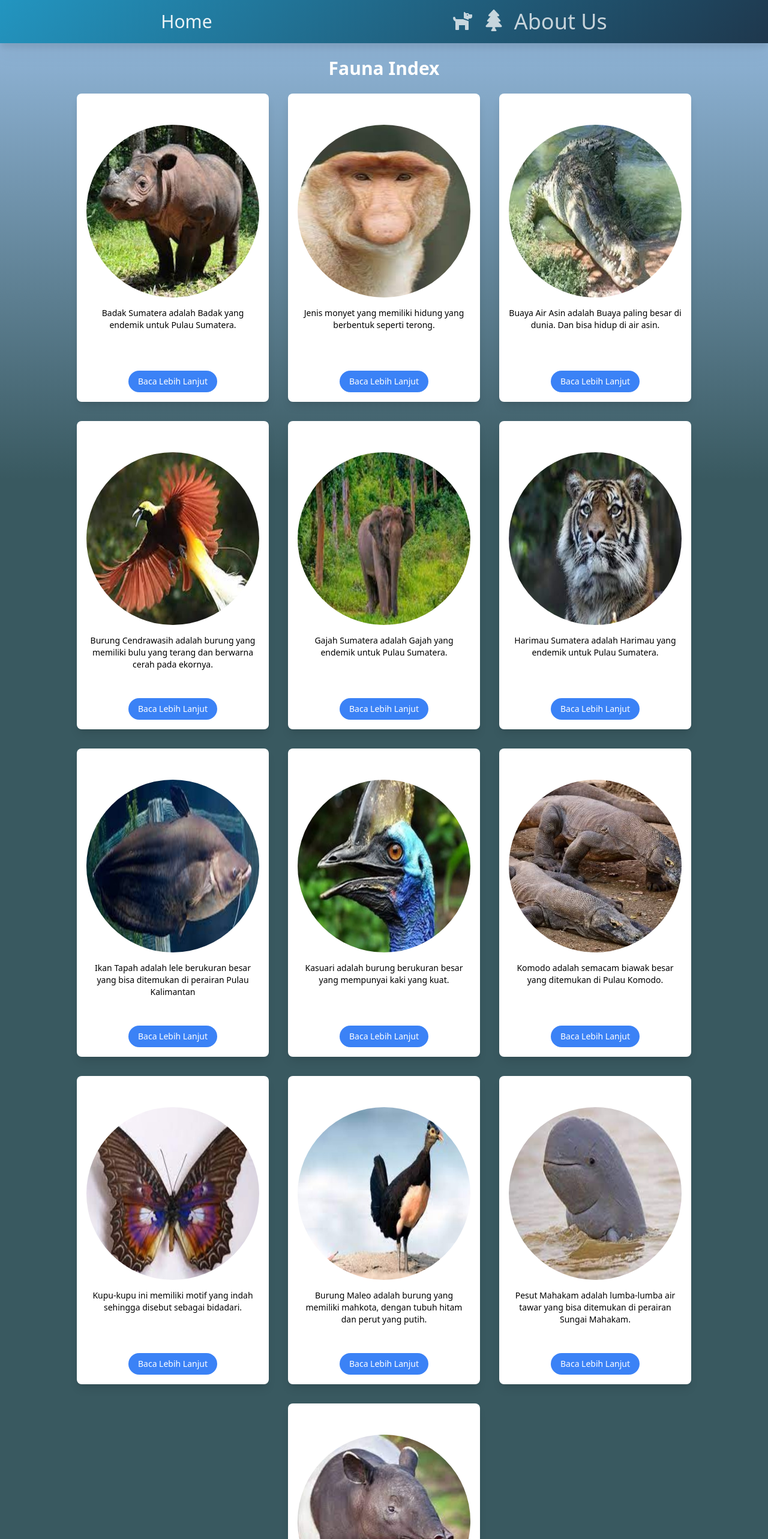
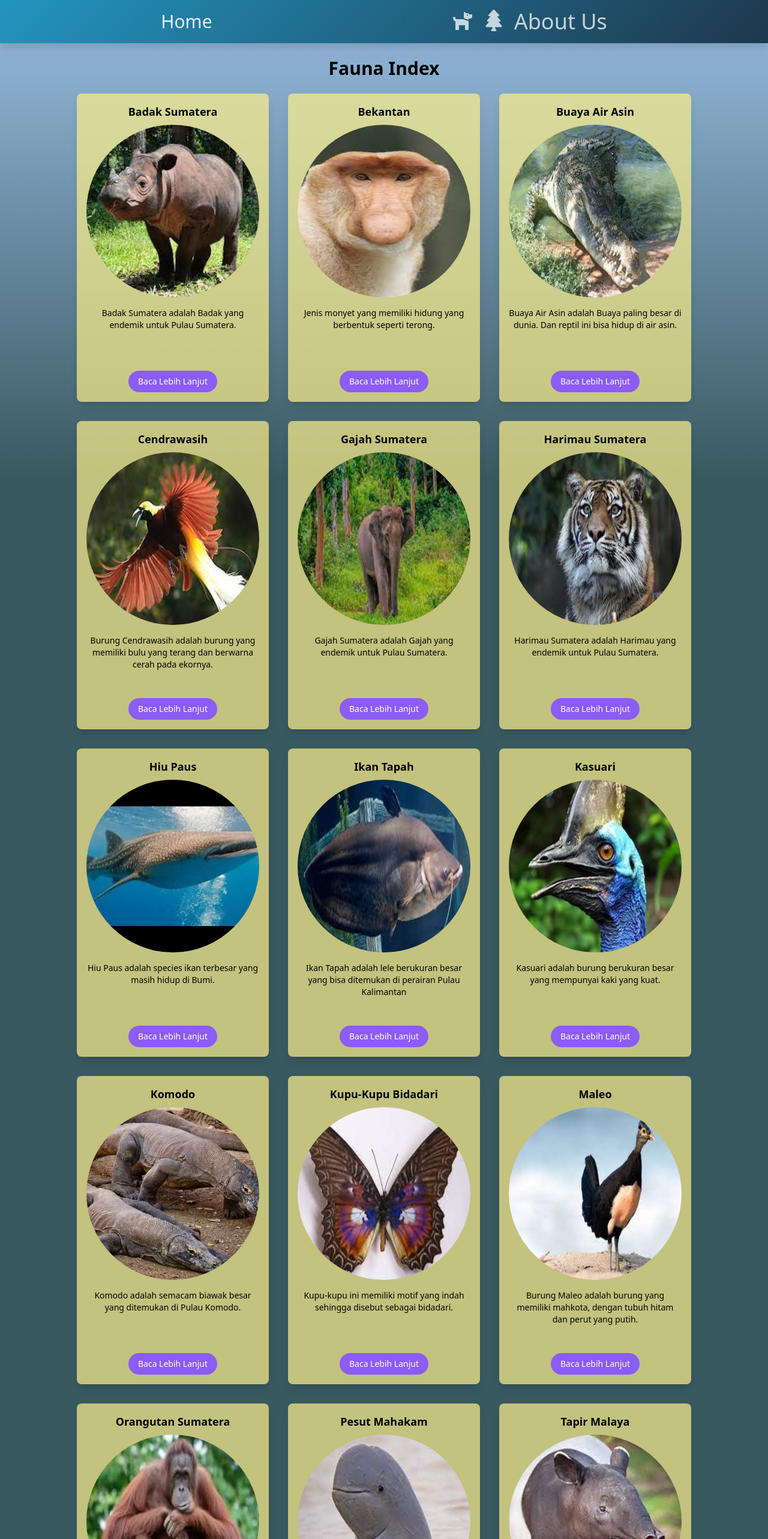
Before and after one commit to ChocolateMaltk/Codex-Nusantara, a Next.js app in the folder ffid-app/: page /faunaindex in a window 1280 px wide. Shown: the top 2566 px of the page at 60% size. Built offline with nearby package versions, Linux system fonts and the light colour scheme.

Commit message:
15 Fauna Indonesia.

```diff
--- a/ffid-app/app/faunaindex/data.json
+++ b/ffid-app/app/faunaindex/data.json
@@ -50,7 +50,7 @@
   },
   {
       "name": "Buaya Air Asin",
-      "flavorText": "Buaya Air Asin adalah Buaya paling besar di dunia. Dan bisa hidup di air asin.",
+      "flavorText": "Buaya Air Asin adalah Buaya paling besar di dunia. Dan reptil ini bisa hidup di air asin.",
       "imageUrl": "/IndexImg/Fauna/saltwater-croc.jpg",
       "btnURL": "./posts/saltwater-crocodile"
   },
@@ -77,5 +77,17 @@
     "flavorText": "Ikan Tapah adalah lele berukuran besar yang bisa ditemukan di perairan Pulau Kalimantan",
     "imageUrl":"/IndexImg/Fauna/wallago-attu.jpg",
     "btnURL": "./posts/wallago-attu"
+  },
+  {
+    "name": "Orangutan Sumatera",
+    "flavorText": "Orangutan Sumatera adalah primata besar yang bisa ditemukan di Sumatera",
+    "imageUrl": "/IndexImg/Fauna/orangsmt.jpg",
+    "btnURL": "./posts/sumatran-orangutan"
+  },
+  {
+    "name": "Hiu Paus",
+    "flavorText": "Hiu Paus adalah species ikan terbesar yang masih hidup di Bumi.",
+    "imageUrl": "/IndexImg/Fauna/whaleshark.jpg",
+    "btnURL": "./posts/whale-shark"
   }
 ]
--- a/ffid-app/app/faunaindex/page.tsx
+++ b/ffid-app/app/faunaindex/page.tsx
@@ -10,16 +10,16 @@ export default function faunaIndex() {
     };
 
     return (
-      <div className="mt-6 text-center text-4xl dark:text-white">
-        <h1 className="text-3xl font-bold mb-6">Fauna Index</h1>
+      <div className="mt-6 text-center text-4xl text-black">
+        <h1 className="text-3xl font-bold mb-6 text-black">Fauna Index</h1>
         <div className="flex flex-wrap justify-center gap-8">
           {sortedData.map((item) => (
-            <div key={item.name} className="max-w-xs bg-white rounded-lg p-4 shadow-lg">
+            <div key={item.name} className="max-w-xs bg-yellow-200/70 rounded-lg p-4 shadow-lg">
               <h1 className="text-lg font-bold mb-2">{item.name}</h1>
               <img src={item.imageUrl} alt={item.name} className="w-512 h-512 rounded-full mx-auto mb-4" />
               <p className="text-black text-sm h-24 overflow-hidden">{item.flavorText}</p>
               <button
-                className="bg-blue-500 text-white text-sm py-2 px-4 rounded-full focus:outline-none hover:bg-blue-600"
+                className="bg-violet-500 text-white text-sm py-2 px-4 rounded-full focus:outline-none hover:bg-violet-600"
                 onClick={() => redirect(item.btnURL)}
               >
                 Baca Lebih Lanjut
```
Also changed, not shown: ffid-app/articles/sumatran-orangutan.md (+2 -0 lines), ffid-app/articles/whale-shark.md (added, +12 -0 lines), ffid-app/public/IndexImg/Fauna/orangsmt.jpg (added), ffid-app/public/IndexImg/Fauna/whaleshark.jpg (added).
